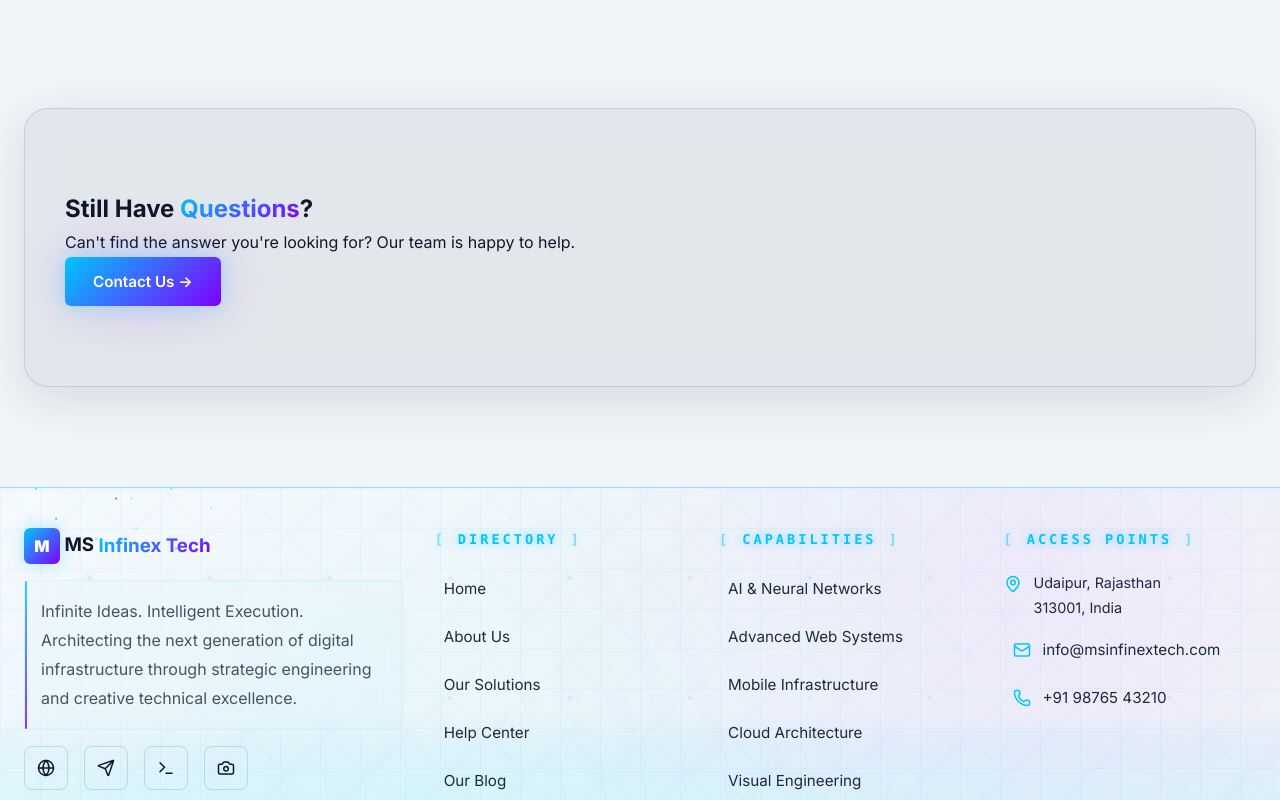
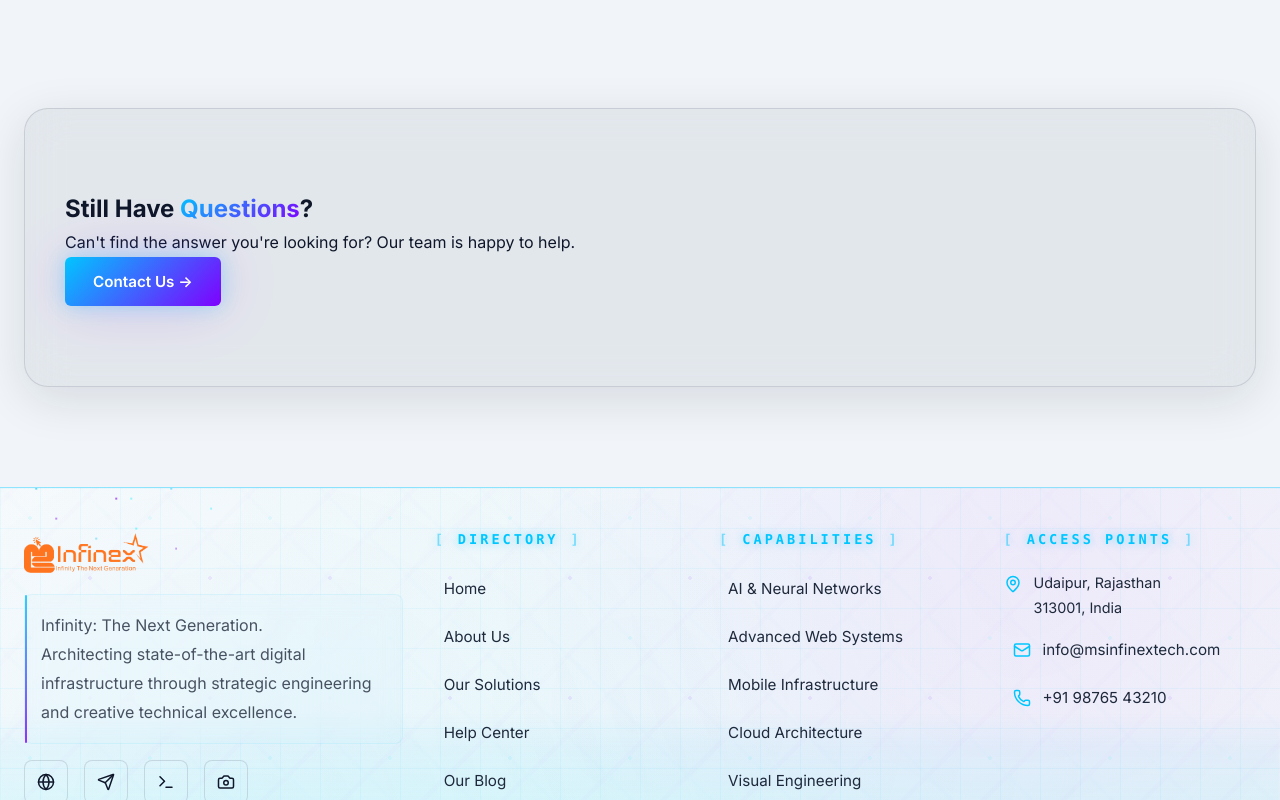
Before and after one commit to Eshbanoliver/techwebsite, a Next.js app: page /faq in a window 1280 px wide. Shown: the part 2000-2800 px from the top of the page. Built offline with nearby package versions, Linux system fonts and the light colour scheme.

Commit message:
updated_files

```diff
--- a/app/layout.tsx
+++ b/app/layout.tsx
@@ -20,12 +20,13 @@ const poppins = Poppins({
 
 export const metadata: Metadata = {
   title: {
-    default: "MS Infinex Tech | Infinite Ideas. Intelligent Execution.",
-    template: "%s | MS Infinex Tech",
+    default: "Infinex | Infinity: The Next Generation",
+    template: "%s | Infinex",
   },
   description:
-    "MS Infinex Tech delivers premium AI, Web, Mobile, Cloud & DevOps solutions from Udaipur, Rajasthan. Transform your business with cutting-edge technology.",
+    "Infinex delivers premium AI, Web, Mobile, Cloud & DevOps solutions. Infinity: The Next Generation of digital transformation and strategic engineering.",
   keywords: [
+    "Infinex",
     "MS Infinex Tech",
     "web development",
     "AI solutions",
@@ -37,14 +38,14 @@ export const metadata: Metadata = {
     "digital marketing",
     "UI UX design",
   ],
-  authors: [{ name: "MS Infinex Tech" }],
+  authors: [{ name: "Infinex Tech" }],
   openGraph: {
-    title: "MS Infinex Tech | Infinite Ideas. Intelligent Execution.",
+    title: "Infinex | Infinity: The Next Generation",
     description:
-      "Premium AI, Web, Mobile, Cloud & DevOps solutions from Udaipur, Rajasthan.",
+      "Premium AI, Web, Mobile, Cloud & DevOps solutions. Architecting the next generation of digital infrastructure.",
     type: "website",
     locale: "en_IN",
-    siteName: "MS Infinex Tech",
+    siteName: "Infinex",
   },
 };
 
--- a/app/page.tsx
+++ b/app/page.tsx
@@ -218,7 +218,7 @@ export default function HomePage(): React.JSX.Element {
           <SectionReveal>
             <div className="about-grid">
               <div className="about-text-content">
-                <span className="section-label">About MS Infinex Tech</span>
+                <span className="section-label">About Infinex</span>
                 <h2 className="section-title" style={{ textAlign: 'left' }}>
                   Innovating the <span className="gradient-text">Next Generation</span> of Digital Experiences
                 </h2>
@@ -557,7 +557,7 @@ export default function HomePage(): React.JSX.Element {
         <div className="container">
           <SectionReveal>
             <div className="section-header">
-              <span className="section-label">Why MS Infinex Tech</span>
+              <span className="section-label">Why Infinex</span>
               <h2 className="section-title">
                 Why <span className="gradient-text">Choose Us</span>
               </h2>
--- a/components/Footer.tsx
+++ b/components/Footer.tsx
@@ -21,20 +21,11 @@ export default function Footer(): React.JSX.Element {
         <div className="footer-main-grid">
           <div className="footer-tech-col footer-tech-brand">
             <Link href="/" className="footer-logo-link">
-              <h3>
-                <span style={{
-                  width: 36, height: 36, borderRadius: 6,
-                  background: 'var(--gradient-primary)',
-                  display: 'inline-flex', alignItems: 'center', justifyContent: 'center',
-                  fontSize: '1rem', fontWeight: 900, color: 'white',
-                  boxShadow: '0 0 15px rgba(0, 198, 255, 0.3)'
-                }}>M</span>
-                {' '}MS <span className="gradient-text">Infinex Tech</span>
-              </h3>
+              <img src="/logo.png" alt="Infinex Logo" style={{ height: '50px', width: 'auto', marginBottom: '10px' }} />
             </Link>
             <p>
-              Infinite Ideas. Intelligent Execution. <br/>
-              Architecting the next generation of digital infrastructure through
+              Infinity: The Next Generation. <br/>
+              Architecting state-of-the-art digital infrastructure through
               strategic engineering and creative technical excellence.
             </p>
             <div className="footer-tech-social">
--- a/components/Navbar.tsx
+++ b/components/Navbar.tsx
@@ -44,10 +44,7 @@ export default function Navbar(): React.JSX.Element {
             transition={{ duration: 0.6 }}
           >
             <Link href="/" className="navbar-logo" id="logo-link">
-              <div className="logo-icon">M</div>
-              <span>
-                MS <span className="gradient-text">Infinex Tech</span>
-              </span>
+              <img src="/logo.png" alt="Infinex Logo" style={{ height: '40px', width: 'auto' }} />
             </Link>
           </motion.div>
 
```
Also changed, not shown: public/logo.png (added).
